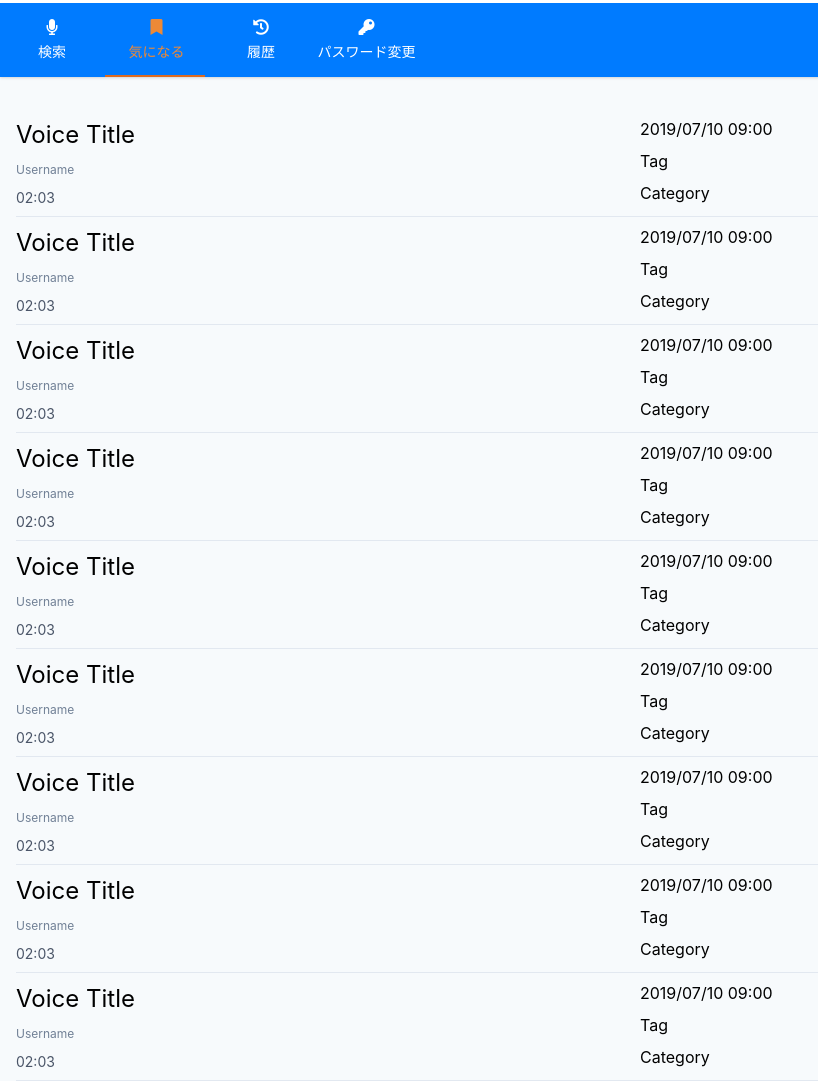
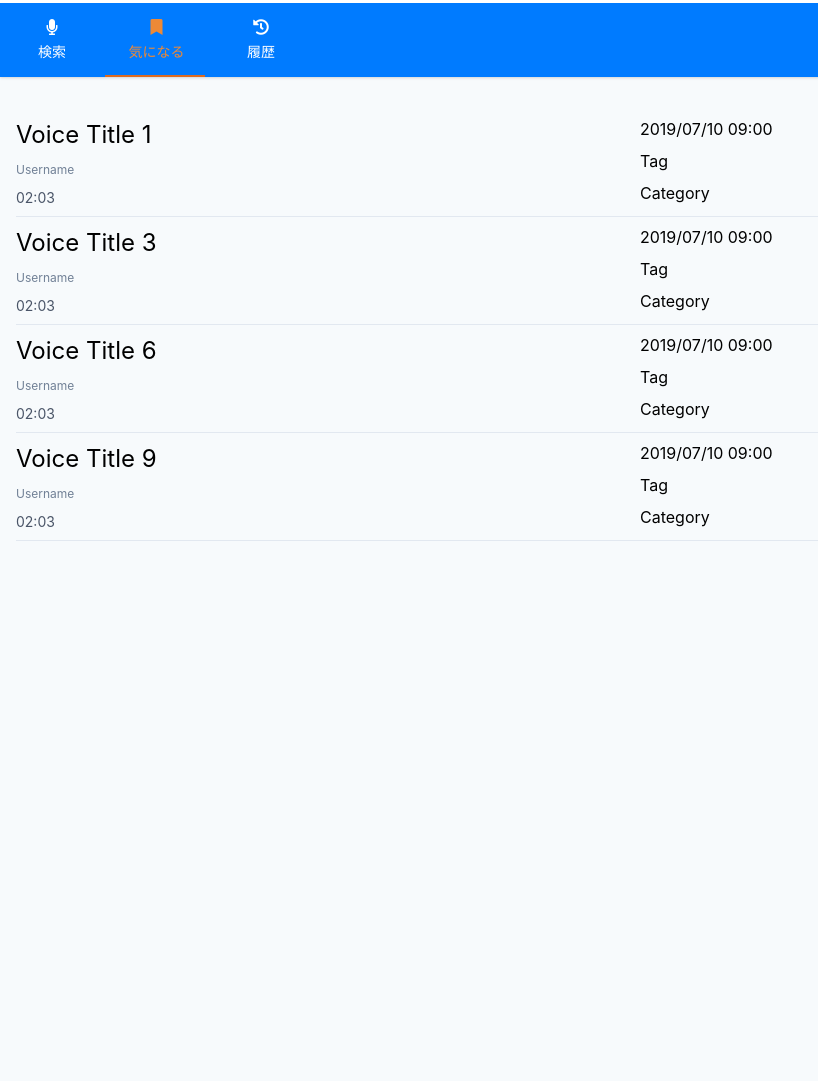
Before and after one commit to linhnq-it/linhnqit.github.io, a plain HTML site: page voice/user/bookmark.html in a window 1280 px wide. Shown: the part 41-1122 px from the top of the page, without its empty margins (0-818 px from the left). After the commit the page ends 800 px from the top, so only its background shows below. Drawn offline with Linux system fonts and the light colour scheme.

Commit message:
update voice html

```diff
--- a/voice/css/user.css
+++ b/voice/css/user.css
@@ -14,8 +14,8 @@
 #main {
     margin-top: 150px;
 }
-#voice-list .item .list {
-    font-size: 14px;
+#voice-list .item .is-bookmark {
+    position: absolute;
 }
 .voice-detail .voice-content{
     text-align: center;
@@ -28,6 +28,9 @@
 }
 .btn-bookmark button{
     padding: 5px 15px;
+}
+#userMenu {
+    width: 150px;
 }
 @media(max-width: 668px) {
     #nav-menu ul li a {
--- a/voice/user/bookmark.html
+++ b/voice/user/bookmark.html
@@ -28,6 +28,7 @@
 						</button>
 						<div id="userMenu" class="bg-white rounded shadow-md mt-2 absolute mt-10 top-0 right-0 min-w-full overflow-auto z-30 invisible">
 							<ul class="list-reset">
+								<li><a href="change-password.html" class="px-4 py-2 block text-gray-900 hover:bg-gray-400 no-underline hover:no-underline">パスワード変更</a></li>
 								<li><a href="#" class="px-4 py-2 block text-gray-900 hover:bg-gray-400 no-underline hover:no-underline">ログアウト</a></li>
 							</ul>
 						</div>
@@ -54,11 +55,6 @@
 								<i class="fas fa-history fa-fw mr-3"></i><br><span class="pb-1 md:pb-0 text-sm">履歴</span>
 							</a>
 						</li>
-						<li>
-							<a href="change-password.html" class="block py-1 md:py-3 pl-1 align-middle text-white no-underline hover:text-gray-900 hover:border-orange-600">
-								<i class="fas fa-key fa-fw mr-3"></i><br><span class="pb-1 md:pb-0 text-sm"> パスワード変更</span>
-							</a>
-						</li>
 					</ul>
 				</div>
 			</div>
@@ -70,7 +66,7 @@
 			<div id="voice-list" class="mt-8">
 				<div class="item border-b hover:bg-white cursor-pointer flex flex-wrap pb-2 pt-2" onclick="voiceDetail()">
 					<div class="item-left sm:w-1/2">
-						<h3 class="Title text-2xl">Voice Title</h3>
+						<h3 class="Title text-2xl">Voice Title 1</h3>
 						<p class="user text-gray-600 text-xs mt-2 mb-2">Username</p>
 						<p class="time text-gray-700 text-sm">02:03</p>
 					</div>
@@ -83,7 +79,7 @@
 
 				<div class="item border-b hover:bg-white cursor-pointer flex flex-wrap pb-2 pt-2" onclick="voiceDetail()">
 					<div class="item-left sm:w-1/2">
-						<h3 class="Title text-2xl">Voice Title</h3>
+						<h3 class="Title text-2xl">Voice Title 3</h3>
 						<p class="user text-gray-600 text-xs mt-2 mb-2">Username</p>
 						<p class="time text-gray-700 text-sm">02:03</p>
 					</div>
@@ -96,7 +92,7 @@
 
 				<div class="item border-b hover:bg-white cursor-pointer flex flex-wrap pb-2 pt-2" onclick="voiceDetail()">
 					<div class="item-left sm:w-1/2">
-						<h3 class="Title text-2xl">Voice Title</h3>
+						<h3 class="Title text-2xl">Voice Title 6</h3>
 						<p class="user text-gray-600 text-xs mt-2 mb-2">Username</p>
 						<p class="time text-gray-700 text-sm">02:03</p>
 					</div>
@@ -109,72 +105,7 @@
 
 				<div class="item border-b hover:bg-white cursor-pointer flex flex-wrap pb-2 pt-2" onclick="voiceDetail()">
 					<div class="item-left sm:w-1/2">
-						<h3 class="Title text-2xl">Voice Title</h3>
-						<p class="user text-gray-600 text-xs mt-2 mb-2">Username</p>
-						<p class="time text-gray-700 text-sm">02:03</p>
-					</div>
-					<div class="item-right ">
-						<p class="date">2019/07/10 09:00</p>
-						<p class="tag mt-2 mb-2">Tag</p>
-						<p class="category">Category</p>
-					</div>
-				</div>
-
-				<div class="item border-b hover:bg-white cursor-pointer flex flex-wrap pb-2 pt-2" onclick="voiceDetail()">
-					<div class="item-left sm:w-1/2">
-						<h3 class="Title text-2xl">Voice Title</h3>
-						<p class="user text-gray-600 text-xs mt-2 mb-2">Username</p>
-						<p class="time text-gray-700 text-sm">02:03</p>
-					</div>
-					<div class="item-right ">
-						<p class="date">2019/07/10 09:00</p>
-						<p class="tag mt-2 mb-2">Tag</p>
-						<p class="category">Category</p>
-					</div>
-				</div>
-
-				<div class="item border-b hover:bg-white cursor-pointer flex flex-wrap pb-2 pt-2" onclick="voiceDetail()">
-					<div class="item-left sm:w-1/2">
-						<h3 class="Title text-2xl">Voice Title</h3>
-						<p class="user text-gray-600 text-xs mt-2 mb-2">Username</p>
-						<p class="time text-gray-700 text-sm">02:03</p>
-					</div>
-					<div class="item-right ">
-						<p class="date">2019/07/10 09:00</p>
-						<p class="tag mt-2 mb-2">Tag</p>
-						<p class="category">Category</p>
-					</div>
-				</div>
-
-				<div class="item border-b hover:bg-white cursor-pointer flex flex-wrap pb-2 pt-2" onclick="voiceDetail()">
-					<div class="item-left sm:w-1/2">
-						<h3 class="Title text-2xl">Voice Title</h3>
-						<p class="user text-gray-600 text-xs mt-2 mb-2">Username</p>
-						<p class="time text-gray-700 text-sm">02:03</p>
-					</div>
-					<div class="item-right ">
-						<p class="date">2019/07/10 09:00</p>
-						<p class="tag mt-2 mb-2">Tag</p>
-						<p class="category">Category</p>
-					</div>
-				</div>
-
-				<div class="item border-b hover:bg-white cursor-pointer flex flex-wrap pb-2 pt-2" onclick="voiceDetail()">
-					<div class="item-left sm:w-1/2">
-						<h3 class="Title text-2xl">Voice Title</h3>
-						<p class="user text-gray-600 text-xs mt-2 mb-2">Username</p>
-						<p class="time text-gray-700 text-sm">02:03</p>
-					</div>
-					<div class="item-right ">
-						<p class="date">2019/07/10 09:00</p>
-						<p class="tag mt-2 mb-2">Tag</p>
-						<p class="category">Category</p>
-					</div>
-				</div>
-
-				<div class="item border-b hover:bg-white cursor-pointer flex flex-wrap pb-2 pt-2" onclick="voiceDetail()">
-					<div class="item-left sm:w-1/2">
-						<h3 class="Title text-2xl">Voice Title</h3>
+						<h3 class="Title text-2xl">Voice Title 9</h3>
 						<p class="user text-gray-600 text-xs mt-2 mb-2">Username</p>
 						<p class="time text-gray-700 text-sm">02:03</p>
 					</div>
```
Also changed, not shown: voice/user/change-password.html (+1 -5 lines), voice/user/history.html (+1 -5 lines), voice/user/login.html (+1 -1 lines), voice/user/voice-detail.html (+1 -5 lines), voice/user/voice.html (+18 -17 lines).
